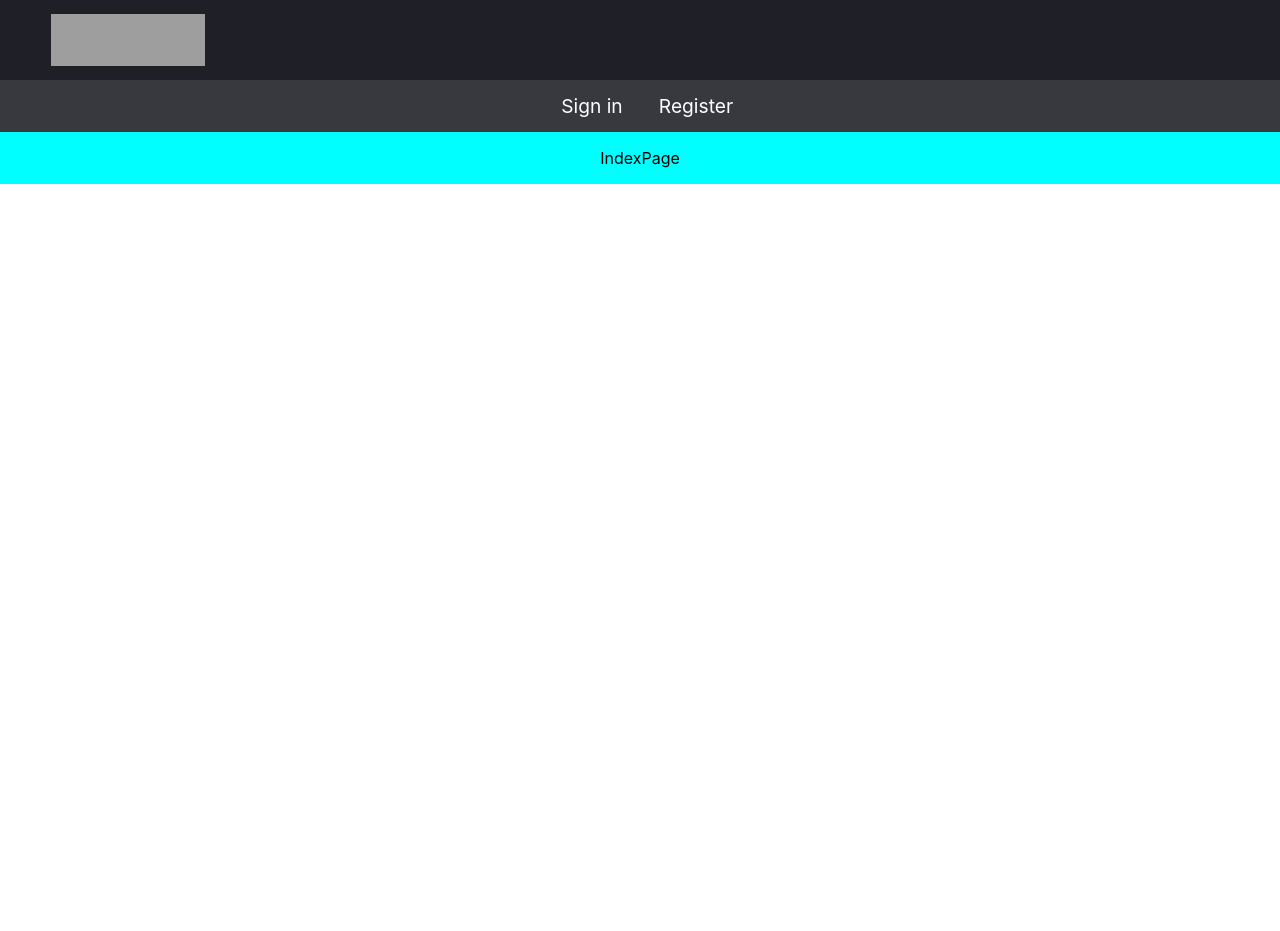
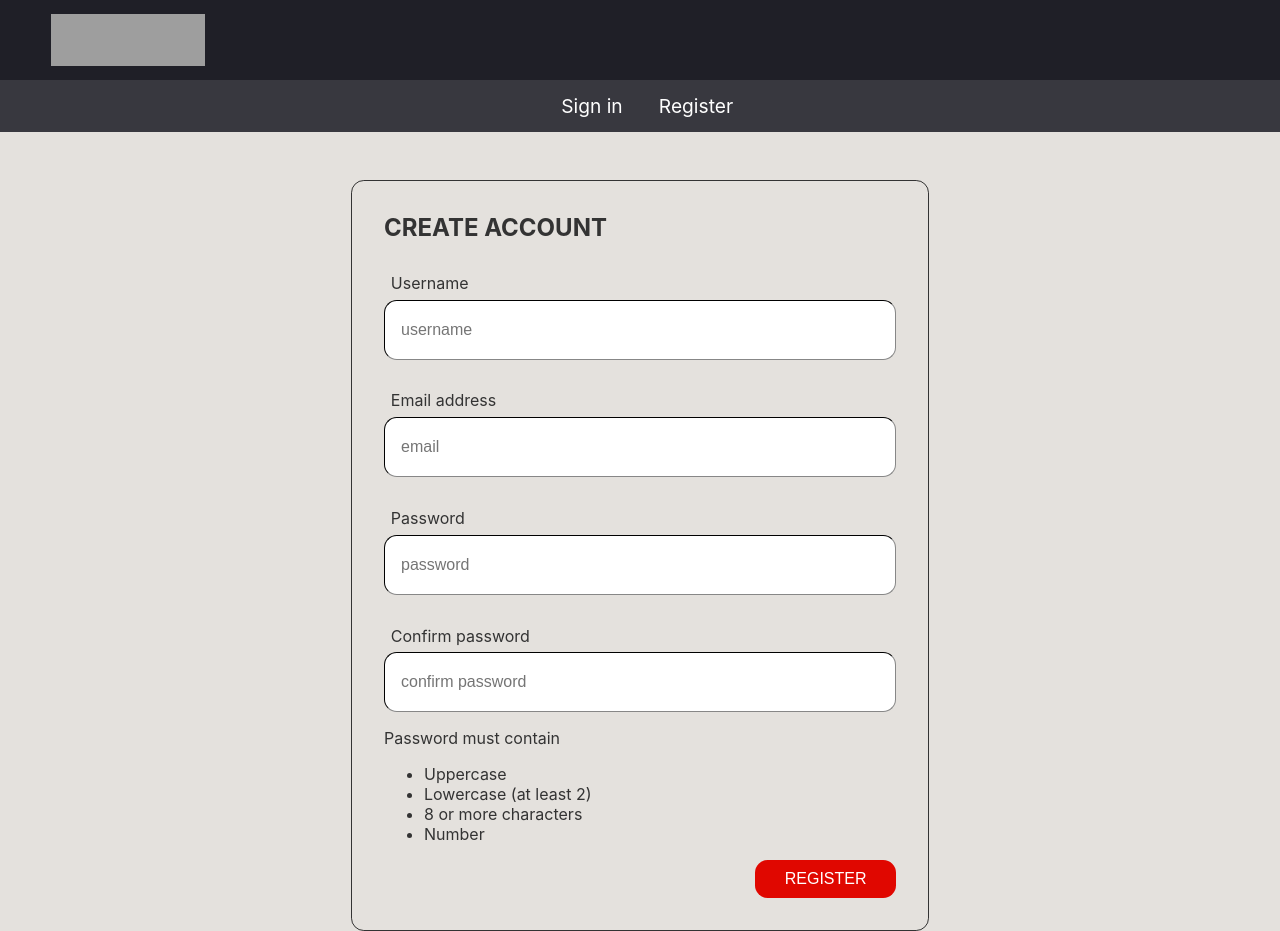
Before and after one commit to dNem88/formula1spa, a React (Create React App) app: page /auth in a window 1280 px wide. Before the commit the page ends 800 px from the top, so only its background shows below. Built offline with nearby package versions, Linux system fonts and the light colour scheme; no server answers; grey boxes are pictures that could not be loaded.

Commit message:
register page ready

```diff
--- a/src/App.js
+++ b/src/App.js
@@ -29,7 +29,7 @@ function App() {
           <Route path={'/auth'} element={<AuthLayout/>}>
               <Route path={'login'} element={<p>LoginPage</p>}/>
               <Route path={'register'} element={<Register/>}/>
-              <Route index element={<p>IndexPage</p>}/>
+              <Route index element={<Register/>}/>
           </Route>
           <Route path={'/profile'} element={<p>Profile Page</p>}/>
         </Routes>
--- a/src/components/register/Layout/authLayout.module.css
+++ b/src/components/register/Layout/authLayout.module.css
@@ -5,7 +5,9 @@
     justify-content: flex-start;
 }
 .form-container{
+    width: 100%;
     display: flex;
     align-items: center;
     justify-content: center;
+    background-color: #e4e1dd;
 }
--- a/src/components/register/Register/Register.js
+++ b/src/components/register/Register/Register.js
@@ -1,30 +1,62 @@
-import React, { useState, useContext, Fragment } from 'react';
+import React, { useState, useRef, useContext, Fragment } from 'react';
 import userContext from '../../../context/userContext'
+import {useNavigate} from 'react-router-dom'
+import styles from './register.module.css'
 
-
-function Register(props) {
+function Register() {
+    let context = useContext(userContext);
+    const navigate = useNavigate()
     const [formdata, setFormdata] = useState({
         username: '',
         email: '',
         password: '',
-        confirmPassword: ''
+        confirmPassword: '',
+        errorMessage: ''
     })
-
+    const submitButton = useRef()
+    function changeHandler(e) {
+        setFormdata({
+            ...formdata, [e.target.id]: e.target.value
+        })
+    }
+    async function submitHandler(e) {
+        e.preventDefault();
+        submitButton.current.disabled = true;
+        try {
+            let response = await context.register(formdata)
+            console.log(response)
+        if (response.error) {
+            setFormdata({...formdata, errorMessage: response.error.message})
+            submitButton.current.disabled = false;
+        }
+        if (response.acknowledged && response.insertedId) {
+            navigate('/auth/login')
+        }
+        } catch(e) {
+            setFormdata({
+                ...formdata,
+                errorMessage: 'Unexpected ServerError'
+            })
+        }
+    }
     return (
-        <form>
+        <form onSubmit = {
+            submitHandler
+        } >
             <div>
-                <h4>CREATE ACCOUNT</h4>
+                <h2>CREATE ACCOUNT</h2>
             </div>
             <label htmlFor={'username'}>Username</label>
-            <input type='text' id='username' placeholder='username' value=''></input>
+            <input type='text' id='username' placeholder='username' value={formdata.username} onChange={changeHandler}></input>
             <label htmlFor={'email'}>Email address</label>
-            <input type='text' id='email' placeholder='email' value=''></input>
+            <input type='text' id='email' placeholder='email' value={formdata.email} onChange={changeHandler}></input>
             <label htmlFor={'password'}>Password</label>
-            <input type='password' id='password' placeholder='password' value=''></input>
-            <label htmlFor={'confirm password'}>Confirm password</label>
-            <input type='text' id='confirm password' placeholder='confirm password' value=''></input>
+            <input type='password' id='password' placeholder='password' value={formdata.password} onChange={changeHandler}></input>
+            <label htmlFor={'confirmPassword'}>Confirm password</label>
+            <input type='password' id='confirmPassword' placeholder='confirm password' value={formdata.confirmPassword} onChange={changeHandler}></input>
             <section>
-                <p>Password must contain</p>
+                <p class={styles.error}>{formdata.errorMessage}</p>
+                <p >Password must contain</p>
                 <ul>
                     <li>Uppercase</li>
                     <li>Lowercase (at least 2)</li>
@@ -32,10 +64,7 @@ function Register(props) {
                     <li>Number</li>
                 </ul>
             </section>
-            <button type='submit' onSubmit={(e) => {
-                e.preventDefault()
-                console.log('submit reg form')
-            }}>Register</button>
+            <button type='submit' ref={submitButton}>REGISTER</button>
         </form>
     )
 }
--- a/src/components/register/Register/register.module.css
+++ b/src/components/register/Register/register.module.css
@@ -0,0 +1,57 @@
+form{
+    background-color: #e4e1dd;
+    border-style: solid;
+    border-radius: .8rem;
+    border-color: #333;
+    border-width: .7px;
+    display: flex;
+    flex-direction: column;
+    width: clamp(22rem, 40vw, 40rem);
+    padding: 2rem;
+    margin-top: 3rem;
+}
+h2{
+    color: #333;
+    padding-top: 0;
+    margin-top: 0;
+    font-style: bold;
+    margin-bottom: 0;
+}
+input{
+    height: 7vh;
+    border-radius: .8rem;
+    border-color: #333;
+    border-width: .7px;
+    padding-left: 1rem;
+    font-size: clamp(1rem, .8vw, 2rem);
+}
+label{
+    margin-top: 3vh;
+    padding: .85vh;
+    color: #333;
+    font-size: clamp(1rem, .8vw, 2rem);
+}
+section{
+    color: #333;
+    font-size: clamp(1rem, .8vw, 2rem);
+}
+button{
+    font-size: clamp(1rem, .8vw, 1.3rem);
+    padding: .5rem;
+    color: white;
+    background-color: hsl(2, 100%, 44%);
+    width: clamp(7.5rem, 11vw, 15rem);
+    border-radius: .8rem;
+    border-color: transparent;
+    cursor: pointer;
+    align-self: flex-end;
+}
+button:hover{
+    border-color: #e10600;
+    color: #e10600;
+    background-color: white;
+}
+.error{
+    color: #e10600;
+    padding: 0;
+}
--- a/src/hooks/useAuth.js
+++ b/src/hooks/useAuth.js
@@ -6,12 +6,22 @@ function useAuth() {
     context.login = login;
     context.logout = logout;
     context.verify = verify;
+    context.register = register;
     const [user, setUser] = useState(context)
     async function login() {
         setUser({...user, user:{username: 'Daniel', id: '123'}, isLogged: true})
     }
-    async function register() {
-        /*To do*/
+    async function register(formdata) {
+        try {
+            let response = await auth.registerUser(formdata);
+            if (response.error) {
+                return response
+            } else if (response.acknowledged && response.insertedId) {
+                return response
+            }
+        } catch (e) {
+            return {error: {message: 'Server error'}}
+        }
     }
     async function logout() {
         try {
--- a/src/utils/api/heroku_api/auth.js
+++ b/src/utils/api/heroku_api/auth.js
@@ -3,8 +3,12 @@ const heroku_api_url = 'https://boiling-brushlands-51072.herokuapp.com'
 async function registerUser(formInput) {
     const response = await fetch(`${heroku_api_url}/users/register`, {
         method: 'POST',
+        headers: {
+            'content-type': 'application/json'
+        },
         body: JSON.stringify(formInput),
-        credentials: 'include'
+        credentials: 'include',
+
     })
     const data = await response.json()
     return data
@@ -12,6 +16,9 @@ async function registerUser(formInput) {
 async function loginUser(formInput) {
     const response = await fetch(`${heroku_api_url}/users/login`, {
         method: 'POST',
+         headers: {
+             'content-type': 'application/json'
+         },
         body: JSON.stringify(formInput),
         credentials: 'include'
     })
@@ -29,6 +36,9 @@ async function logoutUser() {
 async function verifyUser() {
     const response = await fetch(`${heroku_api_url}/users/verify`, {
         method: 'POST',
+         headers: {
+             'content-type': 'application/json'
+         },
         credentials: 'include'
     })
     const data = await response.json()
```
